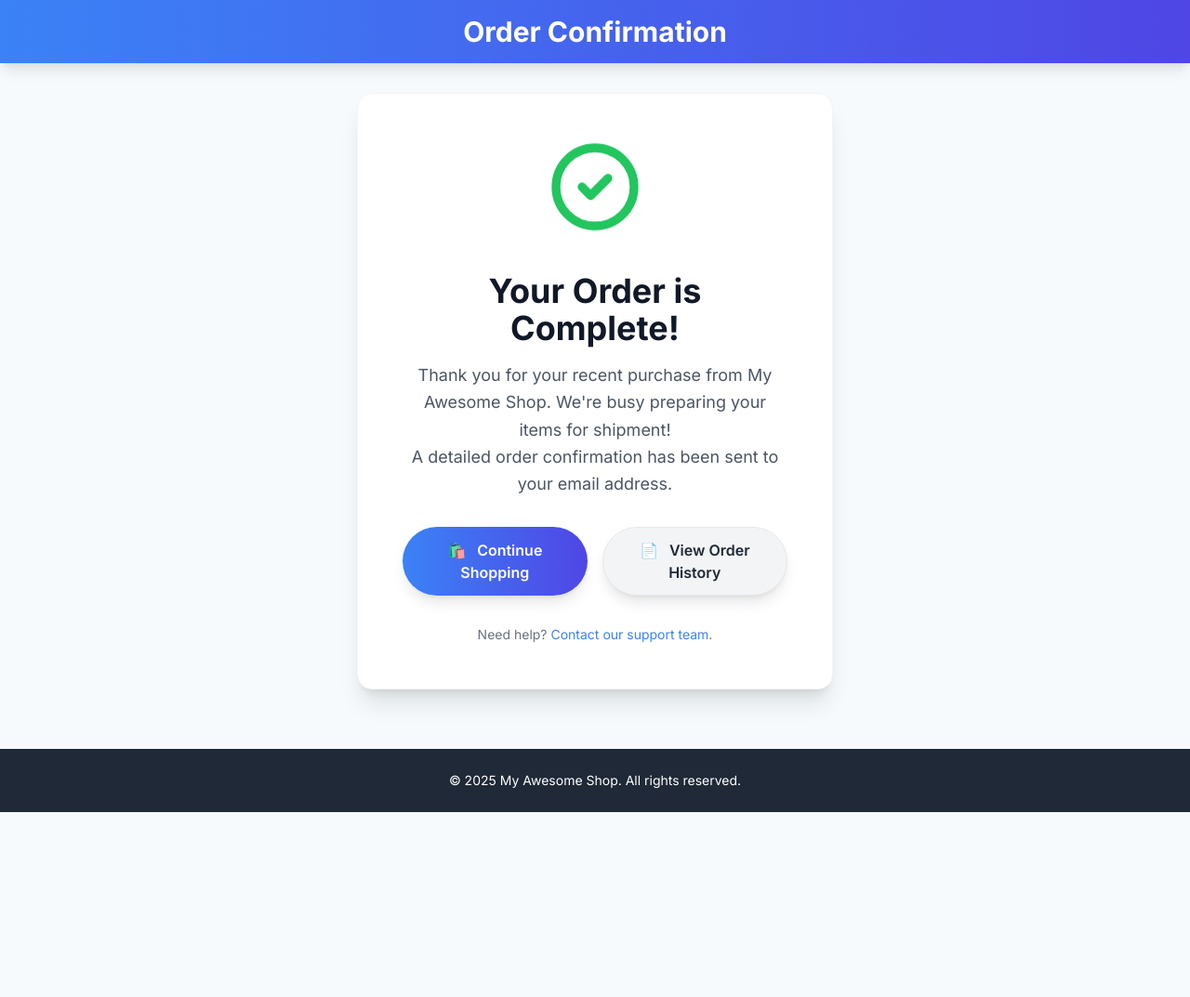
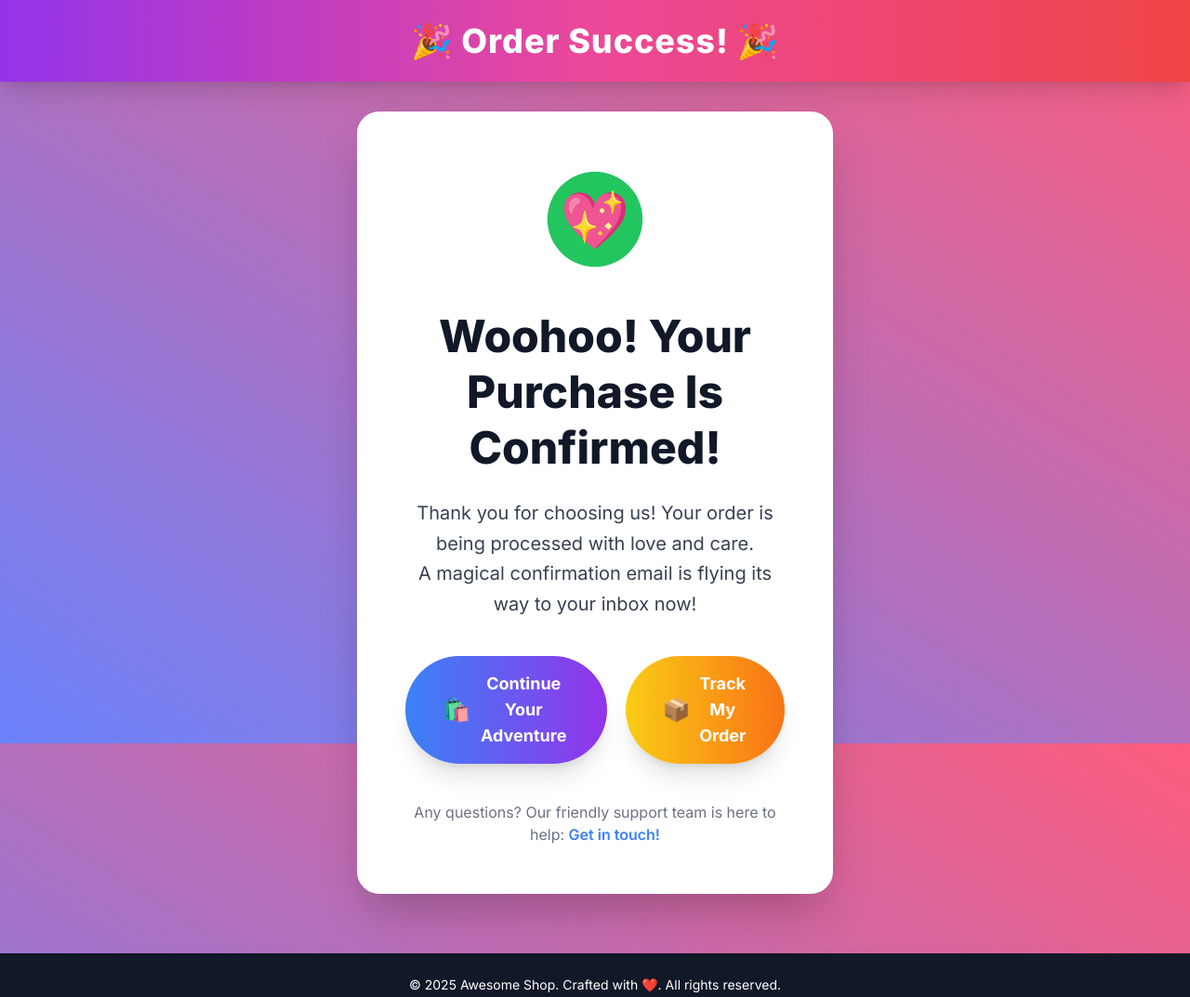
Before and after one commit to Je-jan/My-Webpage, a plain HTML site: page thankyou.html in a window 1280 px wide. Shown: the whole page at 93% size. Before the commit the page ends 874 px from the top, so only its background shows below. Drawn offline with nearby package versions, Linux system fonts and the light colour scheme.

Commit message:
Update thankyou.html

```diff
--- a/thankyou.html
+++ b/thankyou.html
@@ -12,85 +12,103 @@
 </script>
     <meta charset="UTF-8">
     <meta name="viewport" content="width=device-width, initial-scale=1.0">
-    <title>Order Confirmed - Thank You!</title>
+    <title>Yay! Your Order is Confirmed!</title>
     <!-- Tailwind CSS CDN -->
     <script src="https://cdn.tailwindcss.com"></script>
     <!-- Inter font -->
-    <link href="https://fonts.googleapis.com/css2?family=Inter:wght@400;500;600;700&display=swap" rel="stylesheet">
+    <link href="https://fonts.googleapis.com/css2?family=Inter:wght@400;500;600;700;800&display=swap" rel="stylesheet">
     <style>
         body {
             font-family: 'Inter', sans-serif;
-            background-color: #f7fafc; /* Lighter background */
+            /* A subtle gradient background for the whole page */
+            background: linear-gradient(to right top, #6a82fb, #fc5c7d);
+            background-attachment: fixed;
         }
-        /* Custom Keyframe for subtle bounce */
-        @keyframes bounce-subtle {
-            0%, 100% {
-                transform: translateY(0);
-            }
-            50% {
-                transform: translateY(-5px);
-            }
+
+        /* Custom animation for a cheerful bounce effect */
+        @keyframes happyBounce {
+            0%, 100% { transform: translateY(0); }
+            20% { transform: translateY(-10px); }
+            40% { transform: translateY(-5px); }
+            60% { transform: translateY(-8px); }
+            80% { transform: translateY(-3px); }
         }
-        .animate-bounce-subtle {
-            animation: bounce-subtle 1.5s infinite ease-in-out;
+        .animate-happy-bounce {
+            animation: happyBounce 2s infinite ease-in-out;
+        }
+
+        /* Custom glow effect for the success icon */
+        @keyframes glow {
+            0%, 100% { text-shadow: 0 0 5px rgba(255,255,255,0.5), 0 0 10px rgba(255,255,255,0.3); }
+            50% { text-shadow: 0 0 10px rgba(255,255,255,0.8), 0 0 20px rgba(255,255,255,0.5); }
+        }
+        .icon-glow {
+            animation: glow 3s infinite alternate;
         }
     </style>
 </head>
 <body class="flex flex-col min-h-screen">
-    <!-- Header (Minimal) -->
-    <header class="bg-gradient-to-r from-blue-500 to-indigo-600 shadow-lg p-4">
+    <!-- Header with a vibrant gradient -->
+    <header class="bg-gradient-to-r from-purple-600 via-pink-500 to-red-500 shadow-xl p-6">
         <div class="container mx-auto text-center">
-            <h1 class="text-3xl font-extrabold text-white">Order Confirmation</h1>
+            <h1 class="text-4xl font-extrabold text-white tracking-wide">
+                🎉 Order Success! 🎉
+            </h1>
         </div>
     </header>
 
-    <!-- Main Content Area - Thank You Message -->
+    <!-- Main Content Area - Colourful Thank You Message Card -->
     <main class="flex-grow container mx-auto p-4 md:p-8 flex items-center justify-center">
-        <div class="bg-white rounded-2xl shadow-xl p-8 md:p-12 w-full max-w-lg text-center border border-gray-100 transform transition-all duration-500 ease-in-out hover:scale-[1.01] hover:shadow-2xl">
-            <!-- Animated Success Icon (SVG) -->
-            <svg class="mx-auto h-28 w-28 text-green-500 mb-8 animate-bounce-subtle" fill="none" stroke="currentColor" viewBox="0 0 24 24" xmlns="http://www.w3.org/2000/svg">
-                <path stroke-linecap="round" stroke-linejoin="round" stroke-width="2" d="M9 12l2 2 4-4m6 2a9 9 0 11-18 0 9 9 0 0118 0z"></path>
-            </svg>
+        <div class="bg-white rounded-3xl shadow-2xl p-8 md:p-12 w-full max-w-lg text-center border-4 border-white transform transition-all duration-500 ease-in-out hover:scale-[1.02] hover:shadow-3xl">
+            <!-- Animated Success Icon (Emoji + SVG) -->
+            <div class="relative mb-8">
+                <svg class="mx-auto h-32 w-32 text-green-500 icon-glow animate-happy-bounce" fill="currentColor" viewBox="0 0 20 20" xmlns="http://www.w3.org/2000/svg">
+                    <path fill-rule="evenodd" d="M10 18a8 8 0 100-16 8 8 0 000 16zm3.707-9.293a1 1 0 00-1.414-1.414L9 10.586 7.707 9.293a1 1 0 00-1.414 1.414l2 2a1 1 0 001.414 0l4-4z" clip-rule="evenodd"></path>
+                </svg>
+                <span class="absolute top-1/2 left-1/2 -translate-x-1/2 -translate-y-1/2 text-6xl">💖</span>
+            </div>
 
-            <h2 class="text-4xl font-bold text-gray-900 mb-4">Your Order is Complete!</h2>
-            <p class="text-gray-600 text-lg mb-8 leading-relaxed">
-                Thank you for your recent purchase from My Awesome Shop. We're busy preparing your items for shipment!
-                <br class="hidden md:block">A detailed order confirmation has been sent to your email address.
+            <h2 class="text-5xl font-extrabold text-gray-900 mb-6 leading-tight">
+                Woohoo! Your Purchase Is Confirmed!
+            </h2>
+            <p class="text-gray-700 text-xl mb-10 leading-relaxed">
+                Thank you for choosing us! Your order is being processed with love and care.
+                <br>A magical confirmation email is flying its way to your inbox now!
             </p>
 
-            <div class="space-y-4 md:space-y-0 md:space-x-4 flex flex-col md:flex-row justify-center">
-                <!-- Button to go back to shop -->
+            <div class="space-y-5 md:space-y-0 md:space-x-5 flex flex-col md:flex-row justify-center">
+                <!-- Button to return to shopping with vibrant gradient -->
                 <button
                     id="continueShoppingButton"
-                    class="px-8 py-3 bg-gradient-to-r from-blue-500 to-indigo-600 text-white font-semibold rounded-full shadow-lg hover:from-blue-600 hover:to-indigo-700 transition duration-300 ease-in-out transform hover:-translate-y-1 hover:scale-105 focus:outline-none focus:ring-4 focus:ring-blue-300 focus:ring-opacity-75"
+                    class="flex items-center justify-center px-10 py-4 bg-gradient-to-r from-blue-500 to-purple-600 text-white font-bold text-lg rounded-full shadow-xl hover:from-blue-600 hover:to-purple-700 transition duration-300 ease-in-out transform hover:-translate-y-1 hover:scale-105 focus:outline-none focus:ring-4 focus:ring-blue-400 focus:ring-opacity-75"
                 >
-                    <span class="mr-2">🛍️</span> Continue Shopping
+                    <span class="mr-2 text-2xl">🛍️</span> Continue Your Adventure
                 </button>
 
-                <!-- Button to view order (placeholder) -->
+                <!-- Button to view order with contrasting gradient -->
                 <button
                     id="viewOrderButton"
-                    class="px-8 py-3 bg-gray-100 text-gray-800 font-semibold rounded-full shadow-lg hover:bg-gray-200 transition duration-300 ease-in-out transform hover:-translate-y-1 hover:scale-105 focus:outline-none focus:ring-4 focus:ring-gray-300 focus:ring-opacity-75 border border-gray-200"
+                    class="flex items-center justify-center px-10 py-4 bg-gradient-to-r from-yellow-400 to-orange-500 text-white font-bold text-lg rounded-full shadow-xl hover:from-yellow-500 hover:to-orange-600 transition duration-300 ease-in-out transform hover:-translate-y-1 hover:scale-105 focus:outline-none focus:ring-4 focus:ring-yellow-300 focus:ring-opacity-75"
                 >
-                    <span class="mr-2">📄</span> View Order History
+                    <span class="mr-2 text-2xl">📦</span> Track My Order
                 </button>
             </div>
 
-            <p class="text-sm text-gray-500 mt-8">
-                Need help? <a href="#" class="text-blue-500 hover:underline">Contact our support team</a>.
+            <p class="text-md text-gray-500 mt-10">
+                Any questions? Our friendly support team is here to help: <a href="#" class="text-blue-500 hover:underline font-semibold">Get in touch!</a>
             </p>
         </div>
     </main>
 
     <!-- Footer -->
-    <footer class="bg-gray-800 text-white p-6 mt-8">
+    <footer class="bg-gray-900 text-white p-6 mt-8">
         <div class="container mx-auto text-center text-sm">
-            <p>&copy; 2025 My Awesome Shop. All rights reserved.</p>
+            <p>&copy; 2025 Awesome Shop. Crafted with <span class="text-red-500">❤️</span>. All rights reserved.</p>
         </div>
     </footer>
 
     <script>
-        // Custom alert function to replace native alert() for consistent UI
+        // Custom alert function for a unified and pleasant user experience
         function showCustomAlert(message) {
             const body = document.body;
             let messageBox = document.getElementById('customMessageBox');
@@ -98,12 +116,12 @@
             if (!messageBox) {
                 messageBox = document.createElement('div');
                 messageBox.id = 'customMessageBox';
-                // Styles for backdrop and centering
-                messageBox.className = 'fixed inset-0 bg-black bg-opacity-60 flex items-center justify-center p-4 z-[100] transition-opacity duration-300 opacity-0 pointer-events-none';
+                // Styling for backdrop and centering
+                messageBox.className = 'fixed inset-0 bg-black bg-opacity-70 flex items-center justify-center p-4 z-[100] transition-opacity duration-300 opacity-0 pointer-events-none';
                 messageBox.innerHTML = `
-                    <div class="bg-white p-8 rounded-xl shadow-2xl max-w-sm w-full text-center transform scale-95 transition-transform duration-300">
-                        <p id="messageBoxContent" class="text-gray-800 text-xl font-semibold mb-6"></p>
-                        <button id="messageBoxCloseButton" class="px-8 py-3 bg-blue-600 text-white font-bold rounded-lg hover:bg-blue-700 transition duration-300 ease-in-out focus:outline-none focus:ring-4 focus:ring-blue-300">Close</button>
+                    <div class="bg-white p-10 rounded-2xl shadow-2xl max-w-sm w-full text-center transform scale-95 transition-transform duration-300">
+                        <p id="messageBoxContent" class="text-gray-800 text-xl font-semibold mb-8"></p>
+                        <button id="messageBoxCloseButton" class="px-8 py-3 bg-blue-600 text-white font-bold rounded-lg hover:bg-blue-700 transition duration-300 ease-in-out focus:outline-none focus:ring-4 focus:ring-blue-300">Awesome!</button>
                     </div>
                 `;
                 body.appendChild(messageBox);
@@ -123,16 +141,14 @@
 
         // Event listener for "Continue Shopping" button
         document.getElementById('continueShoppingButton').addEventListener('click', function() {
-            showCustomAlert('Redirecting to our exciting product catalog...');
-            // In a real application, you would change window.location.href here
-            // window.location.href = 'your-home-or-shop-page.html';
+            showCustomAlert('Get ready for more amazing finds!');
+            // In a real application, you would redirect: window.location.href = 'your-shop-page.html';
         });
 
-        // Event listener for "View Order History" button
+        // Event listener for "Track My Order" button
         document.getElementById('viewOrderButton').addEventListener('click', function() {
-            showCustomAlert('Accessing your order history... (Feature coming soon!)');
-            // In a real application, you would change window.location.href here
-            // window.location.href = 'your-order-history-page.html';
+            showCustomAlert('Heading to your order tracking page! (Simulated)');
+            // In a real application, you would redirect: window.location.href = 'your-order-tracking-page.html';
         });
     </script>
 </body>
```
